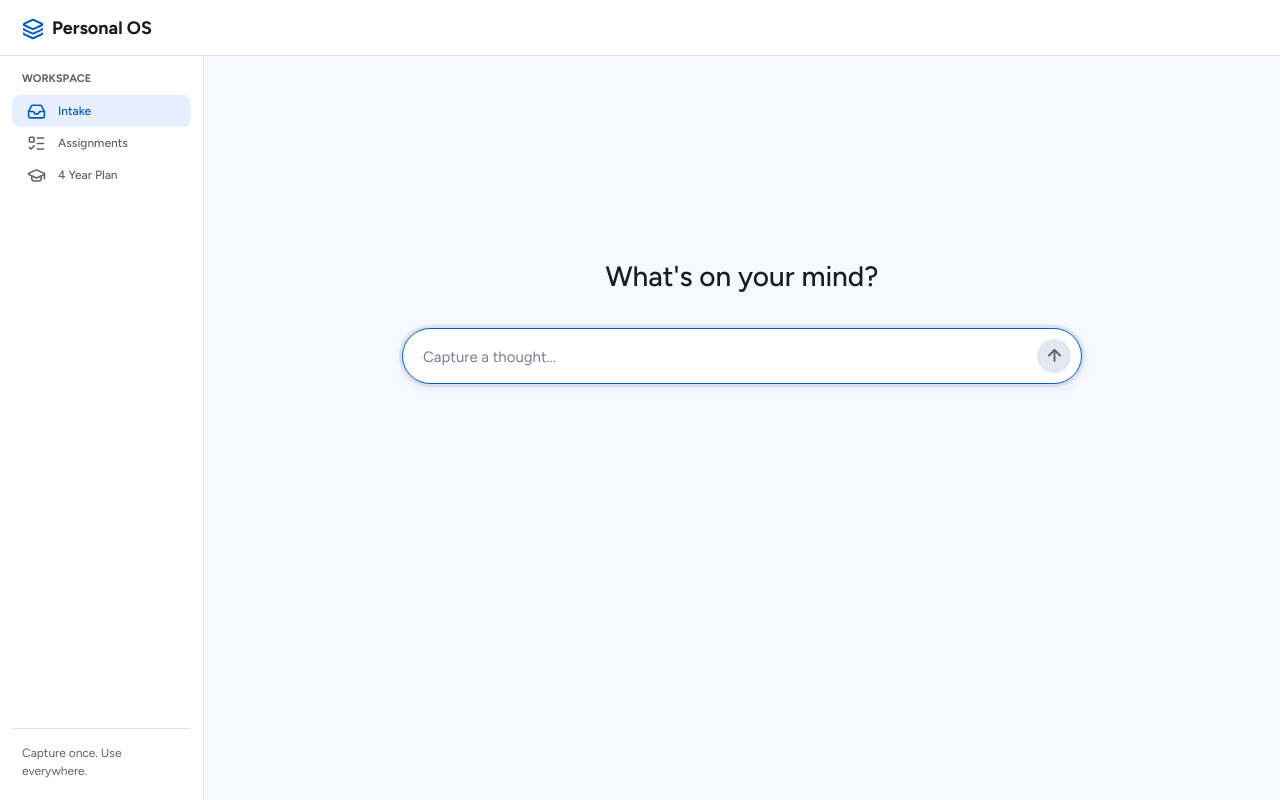
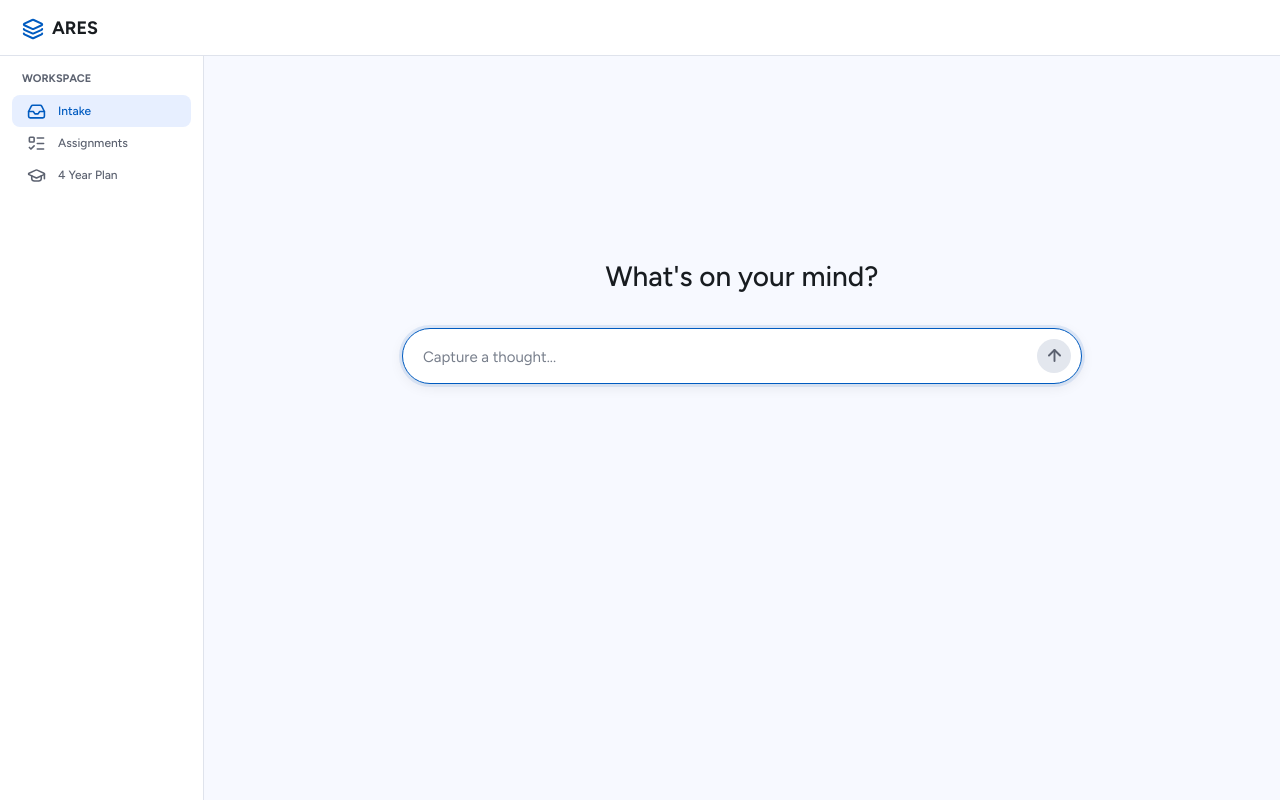
Before and after one commit to Aydinm1/ares, a Next.js app: page / in a window 1280 px wide. Built offline with nearby package versions, Linux system fonts and the light colour scheme.

Commit message:
refactor: rename personal os to ares

```diff
--- a/app/assignments/page.tsx
+++ b/app/assignments/page.tsx
@@ -1,7 +1,7 @@
 import { AssignmentsWorkspace } from "../../components/assignments/AssignmentsWorkspace";
 
 export const metadata = {
-  title: "Assignments | Personal OS",
+  title: "Assignments | ARES",
   description: "View, schedule, and complete academic assignments.",
 };
 
--- a/app/layout.tsx
+++ b/app/layout.tsx
@@ -8,7 +8,7 @@ const figtree = Figtree({
 });
 
 export const metadata = {
-  title: "Personal OS",
+  title: "ARES",
   description: "A focused system for capturing and organizing daily work.",
 };
 
--- a/app/page.tsx
+++ b/app/page.tsx
@@ -1,7 +1,7 @@
 import { InboxWorkspace } from "../components/inbox/InboxWorkspace";
 
 export const metadata = {
-  title: "Intake | Personal OS",
+  title: "Intake | ARES",
   description: "A focused place to capture what is on your mind.",
 };
 
--- a/components/assignment-ui/AssignmentUi.tsx
+++ b/components/assignment-ui/AssignmentUi.tsx
@@ -71,7 +71,7 @@ interface AssignmentShellProps {
 }
 
 export function AssignmentShell({
-  brandName = "Personal OS",
+  brandName = "ARES",
   activeNav,
   icons,
   children,
@@ -148,9 +148,6 @@ export function AssignmentShell({
             </span>
             <span>4 Year Plan</span>
           </Link>
-          <div className={styles.sidebarFooter}>
-            Capture once. Use everywhere.
-          </div>
         </aside>
         <main className={styles.main}>
           <div className={styles.content}>{children}</div>
--- a/components/assignment-ui/assignment-ui.module.css
+++ b/components/assignment-ui/assignment-ui.module.css
@@ -162,15 +162,6 @@
   width: 20px;
   height: 20px;
   place-items: center;
-}
-
-.sidebarFooter {
-  margin-top: auto;
-  padding: 16px 10px 4px;
-  border-top: 1px solid var(--assignment-border);
-  color: var(--assignment-muted);
-  font-size: 12px;
-  line-height: 1.45;
 }
 
 .main {
--- a/components/courses/courses.module.css
+++ b/components/courses/courses.module.css
@@ -90,11 +90,6 @@
   height: 20px;
   place-items: center;
   flex: 0 0 auto;
-}
-
-.sidebarFooter {
-  margin-top: auto;
-  padding: 16px 10px 8px;
 }
 
 .workspaceTitle {
--- a/next.config.ts
+++ b/next.config.ts
@@ -1,6 +1,7 @@
 import type { NextConfig } from "next";
 
 const nextConfig: NextConfig = {
+  devIndicators: false,
   experimental: {
     extensionAlias: {
       ".js": [".ts", ".tsx", ".js"],
```
Also changed, not shown: 4 other files (tests, documents, lock files or other folders).
